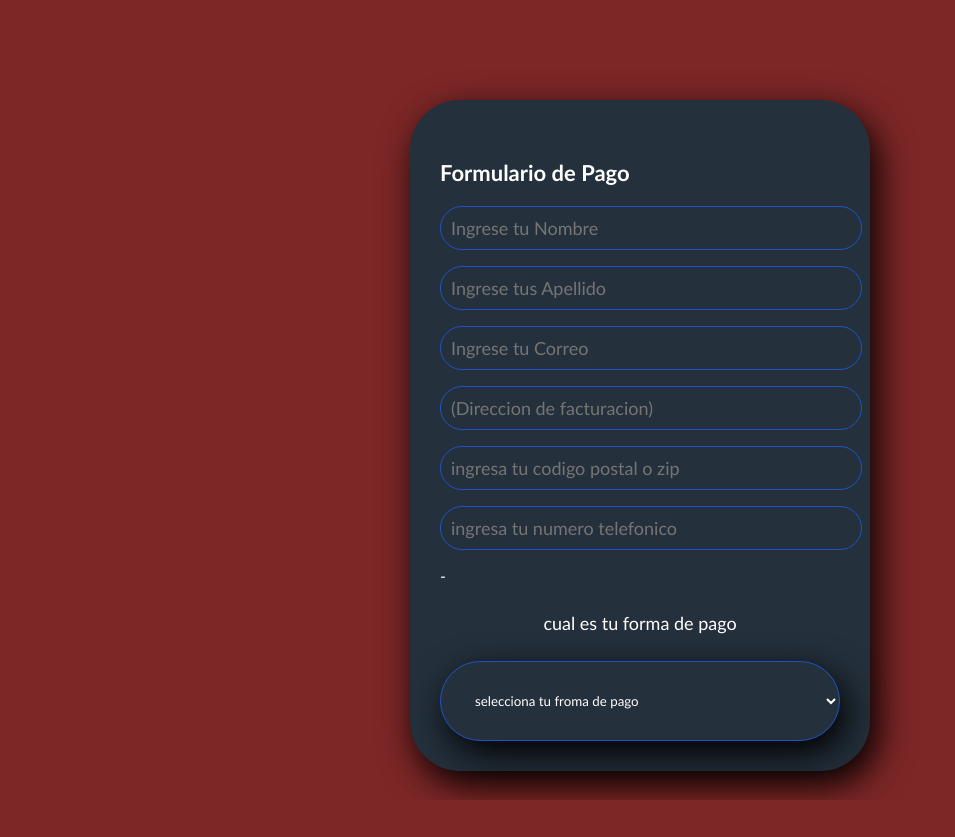
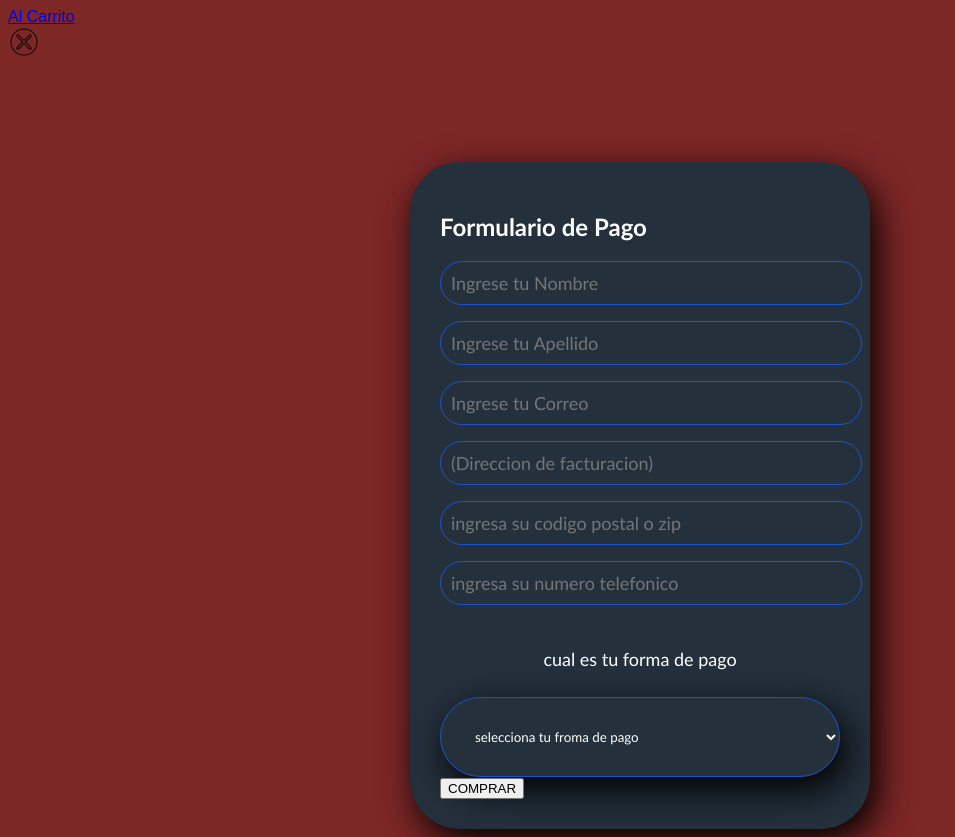
Before and after one commit to 345467Y/tienda-juegos-G-13, a plain HTML site: page tienda-juegos-G-13/formulario.html in a window 1280 px wide. Shown: the whole page, without its empty margins (0-955 px from the left). Before the commit the page ends 800 px from the top, so only its background shows below. Drawn offline with Linux system fonts and the light colour scheme.

Commit message:
Update formulario.html

```diff
--- a/tienda-juegos-G-13/formulario.html
+++ b/tienda-juegos-G-13/formulario.html
@@ -11,47 +11,35 @@
 
 
 
-
-    <div class="opcion">
-
+    <a href="javascript:abrir()">Al Carrito</a>
+    <div class="opcion" id="opc">
+        <div id="cerrar">
+            <a href="javascript:cerrar()"><img src="./Imagenes/error.png" width="32px"></a>
+        </div>
         <section class="form-register">
-            <h4>Formulario de Pago</h4>
+            <h1>Formulario de Pago</h1>
             <input class="controls" type="text" name="nombres" id="nombres" placeholder="Ingrese tu Nombre">
-            <input class="controls" type="text" name="apellidos" id="apellidos" placeholder="Ingrese tus Apellido">
+            <input class="controls" type="text" name="apellidos" id="apellidos" placeholder="Ingrese tu Apellido">
             <input class="controls" type="email" name="correo" id="correo" placeholder="Ingrese tu Correo">
             <input class="controls" type="text" name="direccion" id="direccion" placeholder="(Direccion de facturacion)">
-            <input class="controls" type="text" name="codigo" id="codigo" placeholder="ingresa tu codigo postal o zip">
-            <input class="controls" type="text" name="telefono" id="telefono" placeholder="ingresa tu numero telefonico">
-            <div>-
+            <input class="controls" type="text" name="codigo" id="codigo" placeholder="ingresa su codigo postal o zip">
+            <input class="controls" type="text" name="telefono" id="telefono" placeholder="ingresa su numero telefonico">
+            <div>
                 <p>cual es tu forma de pago</p>
                 <select class="form-control" name="pago" id="pago">
                     <option disabled selected value>selecciona tu froma de pago</option>
-                    <option id="visa" value="1"><a href="javascript:abrir()">visa</a></option>
+                    <option value="1">visa</a></option>
                     <option value="2">mastercard</option>
                     <option value="3">payvalida</option>
                     <option value="4">Efecty</option>
                     <option value="5">baloto</option>
                     <option value="6">American Express</option>
-
-                <!--</select>
-                <div>
-                    <section class="form-pago">
-                        <input class="controls" type="text" name="numero-targeta" id="numero-targeta" placeholder="ingresa el numero de la targeta">
-                        <input class="controls" type="text" name="codigo" id="codigo" placeholder="ingrresa el codigo de seguridad">
-                    </section>
-                </div>-->
-
-            </div>
+                </select>
+                <br>
+                <button class="buton">COMPRAR</button>
           </section>
+        </div>
     </div>
-
-
-
-
-
-
-
-
 
     <script src="./scripts/formulario.js"></script>
 </body>
```
